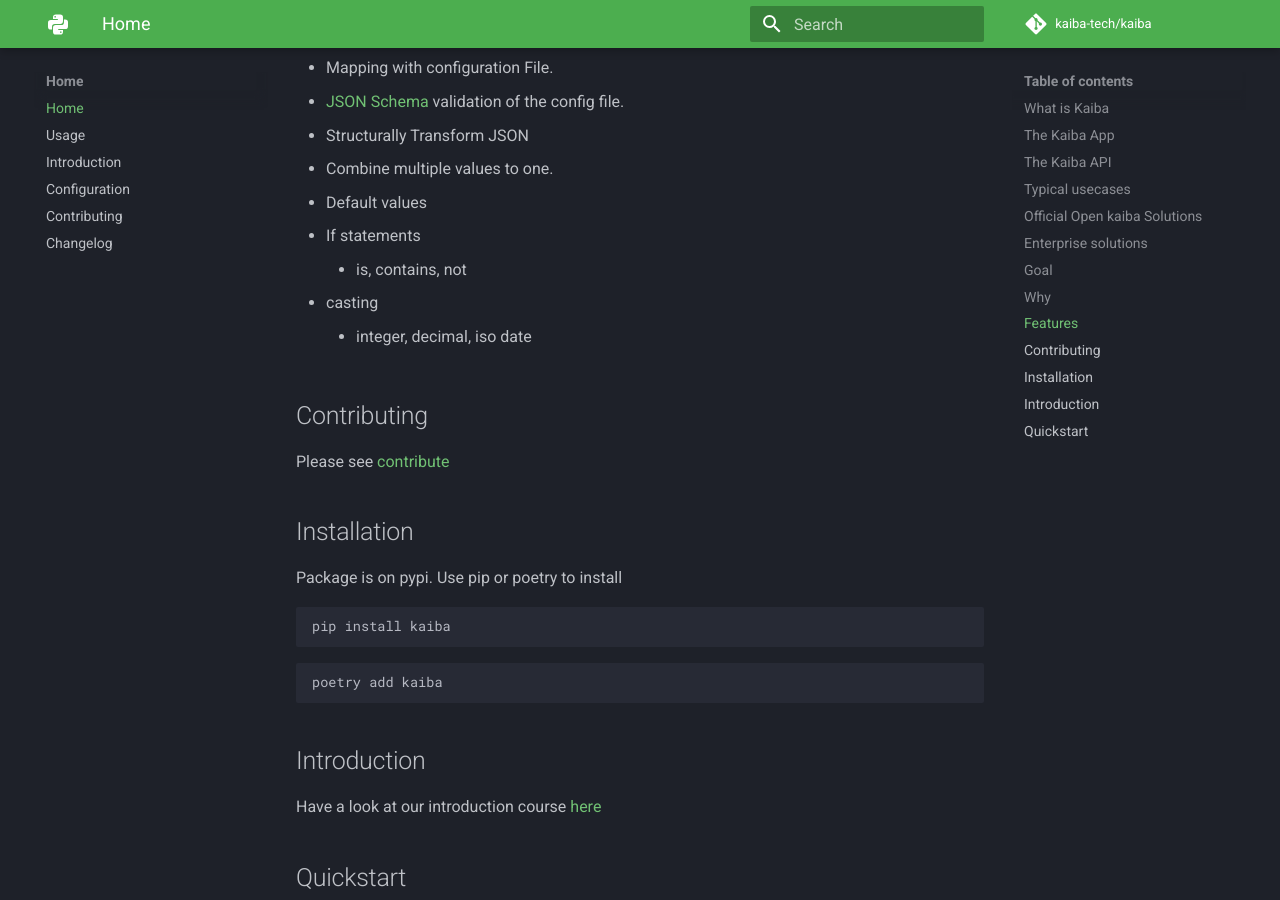
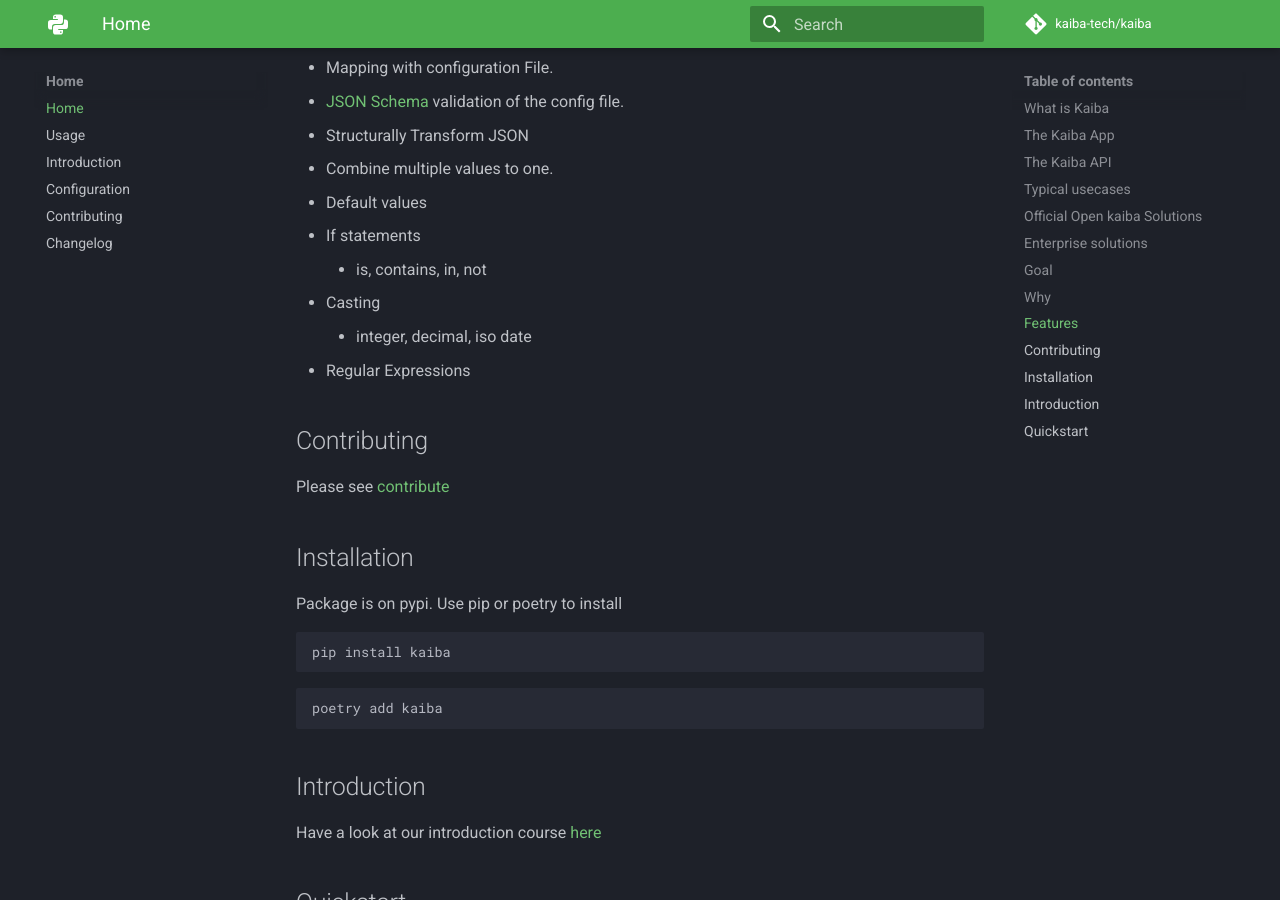
Before and after one commit to kaiba-tech/kaiba, an MkDocs documentation site: the page built from docs/index.md, in a window 1280 px wide and 900 px high, scrolled down 2405 px. Built offline with MkDocs 1.6.1 and Material for MkDocs 9.7.7, drawn with Linux system fonts in a browser that asks for light colours; comment, search, counter and statistics services are not loaded.

Commit message:
Adds some missing features from feature list

```diff
--- a/docs/index.md
+++ b/docs/index.md
@@ -73,9 +73,10 @@
 * Combine multiple values to one.
 * Default values
 * If statements
-    * is, contains, not
-* casting
+    * is, contains, in, not
+* Casting
     * integer, decimal, iso date
+* Regular Expressions
 
 ## Contributing
 Please see [contribute](https://kaiba.readthedocs.io/en/stable/contributing)
```
